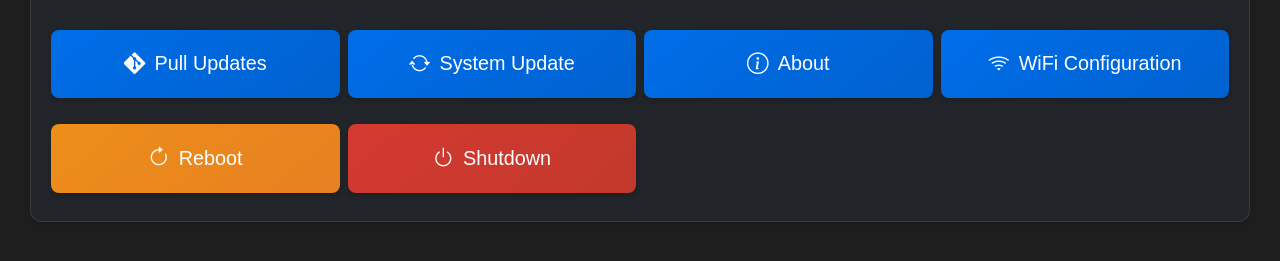
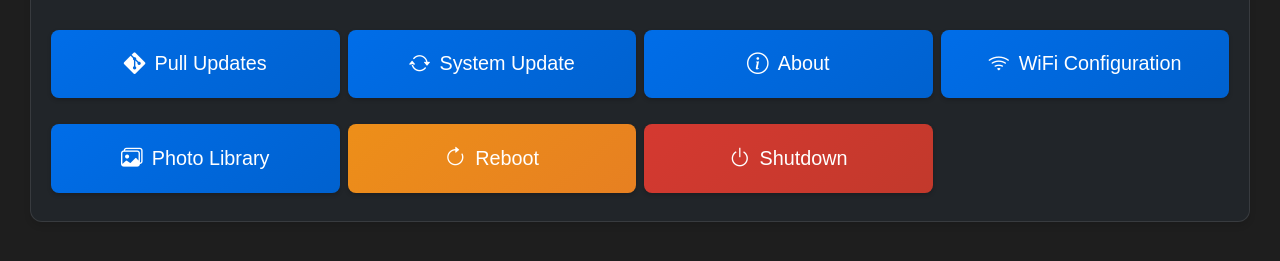
Before and after one commit to mattfleaydaly/raspberry-drinks-relay, a Flask app: template templates/settings.html in a window 1280 px wide. Shown: the part 183-444 px from the top of the page. Run offline with Flask 3, Linux system fonts and the light colour scheme; the template is opened without the code that fills it, so the values that code supplies are empty; some libraries are stand-ins or nearby versions.

Commit message:
Update settings.html

```diff
--- a/templates/settings.html
+++ b/templates/settings.html
@@ -31,6 +31,11 @@
                 <div class="col-6 col-md-4 col-lg-3">
                     <button class="btn btn-primary w-100 py-3" onclick="openWiFiConfig()">
                         <i class="bi bi-wifi"></i> WiFi Configuration
+                    </button>
+                </div>
+                <div class="col-6 col-md-4 col-lg-3">
+                    <button class="btn btn-primary w-100 py-3" onclick="location.href='/photo-library'">
+                        <i class="bi bi-images"></i> Photo Library
                     </button>
                 </div>
                 <div class="col-6 col-md-4 col-lg-3">
```
